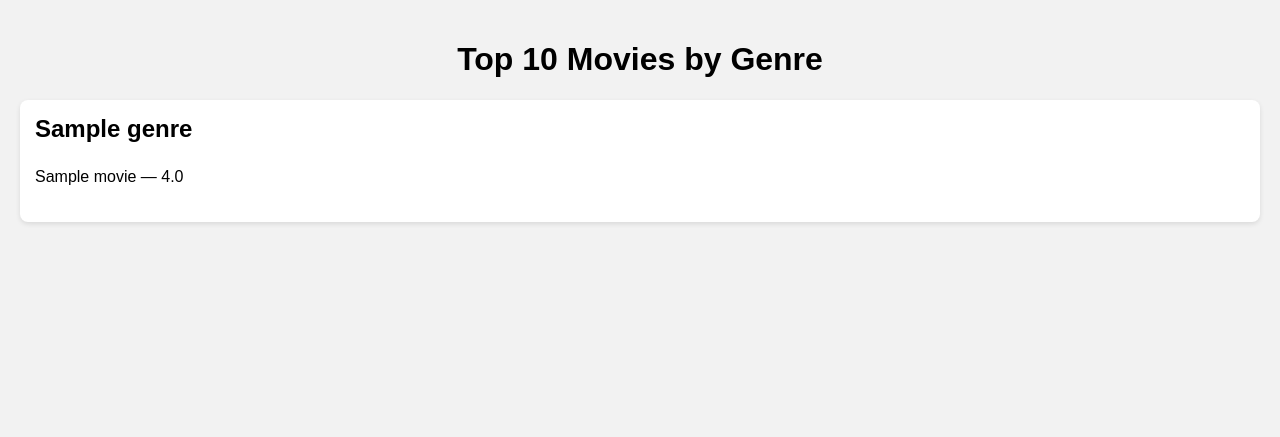
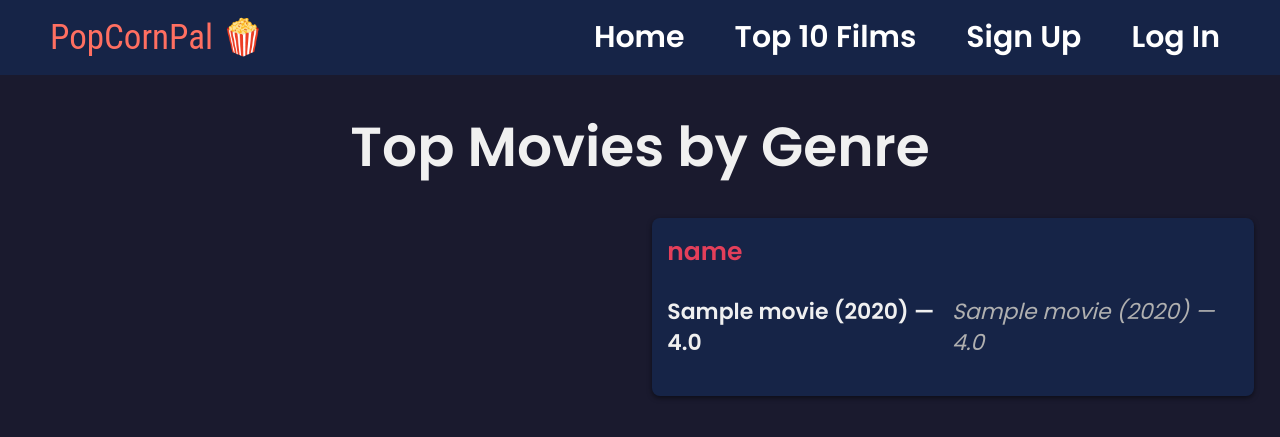
Before and after one commit to Sqizeeeeee/PopCornPal, a Flask app: template app/templates/top_by_genre.html in a window 1280 px wide. Shown: the top 437 px of the page. Run offline with Flask 3, Linux system fonts and the light colour scheme; the template is opened without the code that fills it: most values are stand-ins (such as "Sample title", 1, 10 or a date in 2020).

Commit message:
added styles for top-10 genre page

```diff
--- a/app/static/css/styles_top.css
+++ b/app/static/css/styles_top.css
@@ -1,30 +1,90 @@
 body {
-    font-family: Arial, sans-serif;
-    background: #f2f2f2;
     margin: 0;
-    padding: 20px;
+    font-family: 'Poppins', sans-serif;
+    background-color: #1a1a2e;
+    color: #ffffff;
 }
+
 h1 {
     text-align: center;
+    margin: 30px 0;
+    color: #f0f0f0;
+    font-size: 55px;
 }
+
+.genre-container {
+    display: flex;
+    justify-content: space-between;
+    flex-wrap: wrap;
+    padding: 0 2%; /* общий отступ контейнера слева и справа */
+    box-sizing: border-box;
+}
+
+.left-column,
+.right-column {
+    width: 49%; /* оставляем ширину для двух колонок */
+    margin: 0;  /* убираем индивидуальные маргины */
+}
+
 .genre-block {
-    background: #fff;
+    background-color: #162447; /* тёмный блок под фон */
+    margin-bottom: 30px;
+    padding: 15px;
     border-radius: 8px;
-    box-shadow: 0 2px 5px rgba(0,0,0,0.1);
+    box-shadow: 0 2px 5px rgba(0,0,0,0.5);
+}
+
+.genre-block {
+    background-color: #162447; /* тёмный блок под фон */
+    margin-bottom: 30px;
     padding: 15px;
-    margin-bottom: 20px;
+    border-radius: 8px;
+    box-shadow: 0 2px 5px rgba(0,0,0,0.5);
+    transition: all 0.3s ease; /* плавный переход для hover */
 }
+
+.genre-block:hover {
+    background-color: #1f2a60; /* чуть светлее при наведении */
+    box-shadow:
+        0 0 10px #ff0044,
+        0 0 20px #ff0044,
+        0 0 30px #ff0044,
+        0 0 40px #ff0044; /* более заметная тень */
+    transform: translateY(-3px); /* лёгкий подъём */
+}
+
 .genre-block h2 {
     margin-top: 0;
+    margin-bottom: 10px;
+    font-size: 25px;
+    color: #e43f5a; /* яркий акцент для жанра */
 }
-.movie-list {
+
+.movies-split {
+    display: flex;
+    gap: 10px;
+}
+
+.movies-split ul {
     list-style: none;
-    padding-left: 0;
+    padding: 0;
+    width: 48%;
 }
-.movie-list li {
-    padding: 5px 0;
-    border-bottom: 1px solid #eee;
+
+.movies-split li {
+    margin-bottom: 6px;
+    line-height: 1.4;
+    font-size: 22px;
 }
-.movie-list li:last-child {
-    border-bottom: none;
+
+/* Новые фильмы — жирные и ярче */
+.new-movies li {
+    font-weight: 600;
+    color: #f0f0f0;
 }
+
+/* Старые фильмы — немного приглушённый цвет */
+.old-movies li {
+    color: #b0b0b0;
+    font-style: italic;
+}
--- a/app/templates/top_by_genre.html
+++ b/app/templates/top_by_genre.html
@@ -3,20 +3,62 @@
 <head>
     <meta charset="UTF-8">
     <title>Top Movies by Genre</title>
-    <link rel="stylesheet" href="{{ url_for('static', filename='styles_top.css') }}">
+    <link rel="stylesheet" href="{{ url_for('static', filename='css/styles_top.css') }}">
+    <link rel="stylesheet" href="{{ url_for('static', filename='css/styles_nav.css') }}">
+    <link href="https://fonts.googleapis.com/css2?family=Poppins:wght@400;600&display=swap" rel="stylesheet">
 </head>
 <body>
-    <h1>Top 10 Movies by Genre</h1>
+    {% include 'nav.html' %}
+    <h1>Top Movies by Genre</h1>
 
-    {% for genre, movies in top_by_genre.items() %}
-        <div class="genre-block">
-            <h2>{{ genre }}</h2>
-            <ul class="movie-list">
-                {% for movie, rating in movies %}
-                    <li>{{ movie }} — {{ "%.1f"|format(rating) }}</li>
-                {% endfor %}
-            </ul>
+    <div class="genre-container">
+        {% set genres_list = top_by_genre.keys()|list %}
+        {% set left_genres = genres_list[:(genres_list|length // 2)] %}
+        {% set right_genres = genres_list[(genres_list|length // 2):] %}
+
+        <div class="left-column">
+            {% for genre in left_genres %}
+                <section class="genre-block">
+                    <h2>{{ genre }}</h2>
+                    <div class="movies-split">
+                        <!-- Левая колонка: новые фильмы -->
+                        <ul class="new-movies">
+                            {% for movie, rating, year in top_by_genre[genre]['new'] %}
+                                <li>{{ movie }} ({{ year }}) — {{ "%.1f"|format(rating) }}</li>
+                            {% endfor %}
+                        </ul>
+                        <!-- Правая колонка: старые фильмы -->
+                        <ul class="old-movies">
+                            {% for movie, rating, year in top_by_genre[genre]['old'] %}
+                                <li>{{ movie }} ({{ year }}) — {{ "%.1f"|format(rating) }}</li>
+                            {% endfor %}
+                        </ul>
+                    </div>
+                </section>
+            {% endfor %}
         </div>
-    {% endfor %}
+
+        <div class="right-column">
+            {% for genre in right_genres %}
+                <section class="genre-block">
+                    <h2>{{ genre }}</h2>
+                    <div class="movies-split">
+                        <!-- Левая колонка: новые фильмы -->
+                        <ul class="new-movies">
+                            {% for movie, rating, year in top_by_genre[genre]['new'] %}
+                                <li>{{ movie }} ({{ year }}) — {{ "%.1f"|format(rating) }}</li>
+                            {% endfor %}
+                        </ul>
+                        <!-- Правая колонка: старые фильмы -->
+                        <ul class="old-movies">
+                            {% for movie, rating, year in top_by_genre[genre]['old'] %}
+                                <li>{{ movie }} ({{ year }}) — {{ "%.1f"|format(rating) }}</li>
+                            {% endfor %}
+                        </ul>
+                    </div>
+                </section>
+            {% endfor %}
+        </div>
+    </div>
 </body>
 </html>
```
Also changed, not shown: app/routes.py (+27 -6 lines).
